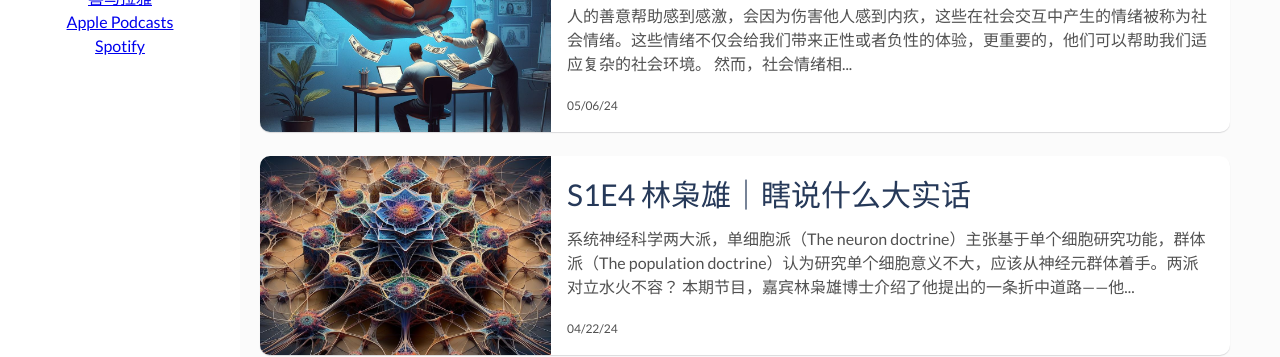
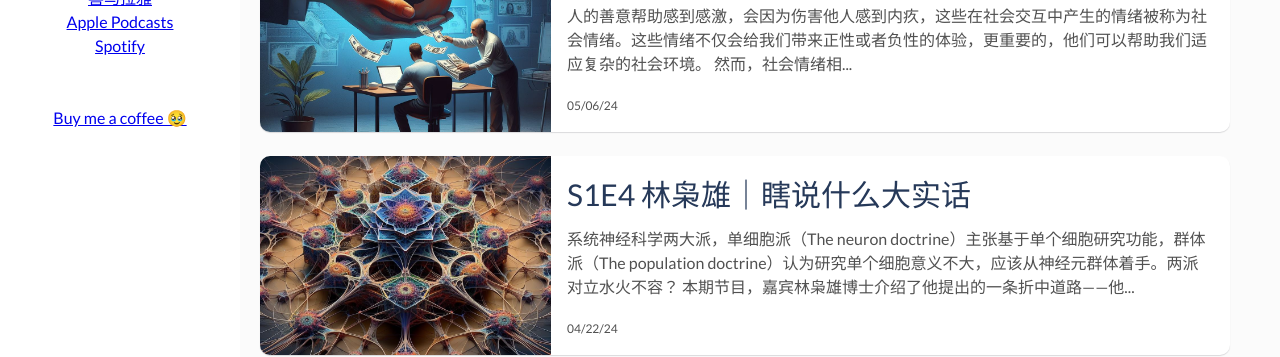
Before and after one commit to naoguo/beyond-top-journals, a Jekyll site: the page built from index.html, in a window 1280 px wide. Shown: the part 358-715 px from the top of the page. Built offline with Jekyll 4.4.1, drawn with Linux system fonts in a browser that asks for light colours; the list of posts is cut into pages by our own code.

Commit message:
add buy me a coffee

```diff
--- a/_layouts/main.html
+++ b/_layouts/main.html
@@ -16,7 +16,12 @@ layout: default
         <a href="https://www.xiaoyuzhoufm.com/podcast/65beb6580847349e0ce782c1">小宇宙</a><br>
         <a href="https://www.ximalaya.com/album/79394708">喜马拉雅</a><br>
         <a href="https://podcasts.apple.com/cn/podcast/%E9%A1%B6%E5%88%8A%E8%83%8C%E5%90%8E%E7%9A%84%E6%95%85%E4%BA%8B/id1729028477">Apple Podcasts</a><br>
-        <a href="https://open.spotify.com/show/5SzIqOMQfveOSjsjZA7J2I">Spotify</a>
+        <a href="https://open.spotify.com/show/5SzIqOMQfveOSjsjZA7J2I">Spotify</a><br>
+        <br>
+        <br>
+        <a href="https://www.buymeacoffee.com/naoguo">Buy me a coffee 🥹</a><br>
+        <br>
+        <br>
       </section>
     </div>
   </header> <!-- End Header -->
```
